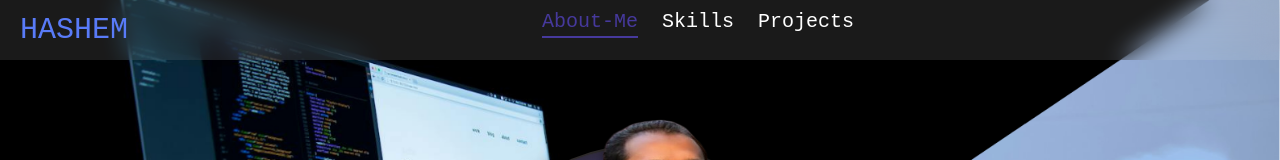
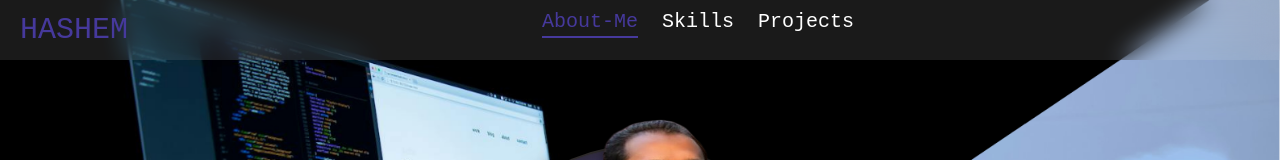
Before and after one commit to hashem-ahmad/HashemProtfolio, a Next.js app: page / in a window 1280 px wide. Shown: the top 160 px of the page. Built offline with nearby package versions, Linux system fonts and the light colour scheme.

Commit message:
Update navbar.tsx

```diff
--- a/components/navbar.tsx
+++ b/components/navbar.tsx
@@ -54,7 +54,7 @@ export default function Navbar() {
       <div className="max-w-screen mx-auto flex items-start justify-between px-4 py-2">
         {/* Logo always left */}
         <a href="#top" className={styles["logo-link"]}>
-          <Drift className="text-2xl md:text-3xl p-1" fill="#46399c" />
+          <Drift className="text-2xl md:text-3xl p-1 text-[#46399c]" />
         </a>
 
         {/* Tabs (centered, only visible on >=768px) */}
```
